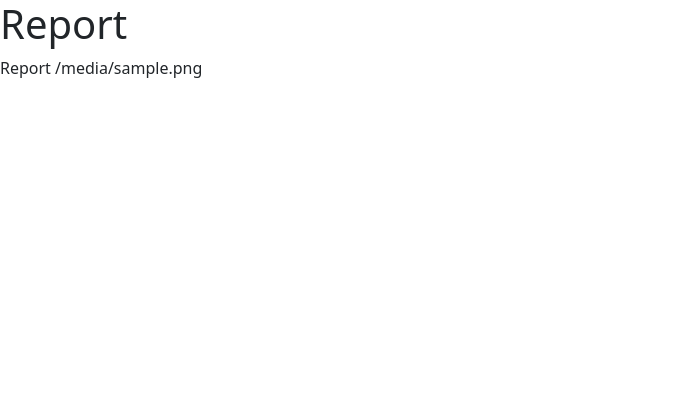
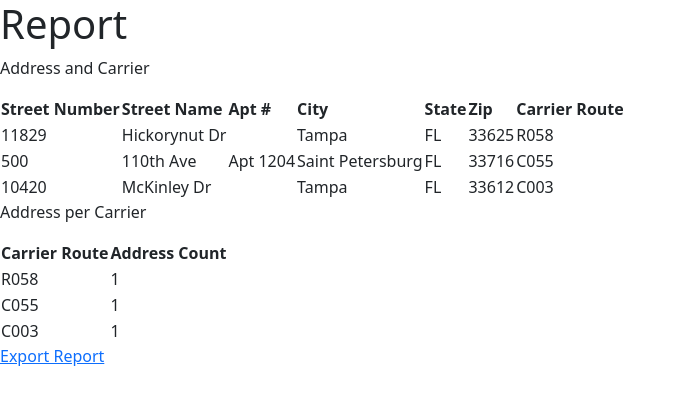
Before and after one commit to CleverChuk/route-mining, a Flask app: template web/templates/report/report.html in a window 1280 px wide. Shown: the top 405 px of the page, without its empty margins (0-686 px from the left). Run offline with Flask 2, Linux system fonts and the light colour scheme; the template is opened without the code that fills it: most values are stand-ins (such as "Sample title", 1, 10 or a date in 2020).

Commit message:
feature complete

```diff
--- a/lib/responder.py
+++ b/lib/responder.py
@@ -3,7 +3,7 @@
 import json
 import os
 from typing import List
-from collections import deque
+from collections import defaultdict, deque
 import pandas as pd
 
 from lib.model import Address, AddressBuilder, AddressEncoder
@@ -140,6 +140,10 @@
         with open(file_path, "w") as fp:
             json.dump(addresses, fp, cls=AddressEncoder)
 
+    # def __address_per_route(self, addresses):
+    #     table = defaultdict(int)
+    #     for address in addresses:
+    #         table[address.carrier_route] += 1
     # def export_file(self):
     #     report_path = os.path.join(self.file_dir, self.report_file)
     #     data_path = os.path.join(self.file_dir, self.filename)
--- a/web/report.py
+++ b/web/report.py
@@ -1,11 +1,15 @@
+from collections import defaultdict
+import imp
+import json
 import os
 from flask import (
-    Blueprint, flash, redirect, render_template, request, session, url_for, current_app
+    Blueprint, flash, redirect, render_template, request, session, url_for, current_app, jsonify, send_file
 )
 
 from werkzeug.utils import secure_filename
 from lib import default_file_handler_chain, default_responder_pipeline
 from lib.responder import ReportGeneratorResponder
+import pandas as pd
 
 
 
@@ -24,4 +28,32 @@
 
     default_responder_pipeline.add_last(ReportGeneratorResponder())
     default_responder_pipeline.respond(addresses)
-    return render_template('report/report.html')
+    return render_template('report/report.html', filename=filename)
+
+@report_blue_print.route('/data', methods=('GET',))
+def report_data():
+    with open("web/files/data.json") as fp:
+        payload = json.load(fp)
+    return jsonify(payload)
+
+@report_blue_print.route('/export/<filename>', methods=('GET',))
+def export_report(filename):
+    with open("web/files/data.json") as fp:
+        data = json.load(fp)
+
+    df0 = pd.DataFrame(data)
+    df1 = pd.DataFrame(__addresses_per_route(data))
+    exported_file_path = os.path.join(current_app.config['UPLOAD_FOLDER'], "export.xlsx")
+
+    with pd.ExcelWriter(exported_file_path) as writer:
+        df0.to_excel(writer, sheet_name="address_with_carrier_route")
+        df1.to_excel(writer, sheet_name="address_per_route")
+    return send_file("files/export.xlsx", as_attachment=True, attachment_filename='')
+
+
+def __addresses_per_route(data):
+    counter = defaultdict(int)
+    for datum in data:
+        counter[datum["carrier_route"]] += 1
+
+    return [{"Carrier Route": cr, "Address Count": count} for cr, count in counter.items()]
--- a/web/static/js/main.js
+++ b/web/static/js/main.js
@@ -0,0 +1,86 @@
+d3.json("/data")
+    .then(function (data) {
+        function tabulate_addr_cr(data, columns) {
+            let table = d3.select("#addr-cr")
+                , columnNames = ["Street Number", "Street Name", "Apt #", "City", "State", "Zip", "Carrier Route"]
+                , thead = table.append("thead")
+                , tbody = table.append("tbody");
+
+            // append the header row
+            thead.append("tr")
+                .selectAll("th")
+                .data(columnNames)
+                .enter()
+                .append("th")
+                .text(function (columnName) { return columnName; });
+
+            // create a row for each object in the data
+            let rows = tbody.selectAll("tr")
+                .data(data)
+                .enter()
+                .append("tr");
+
+            // create a cell in each row for each column
+            rows.selectAll("td")
+                .data(function (row) {
+                    return columns.map(function (column) {
+                        return { column: column, value: row[column] };
+                    });
+                })
+                .enter()
+                .append("td")
+                .html(function (d) {
+                    return d.value;
+                });
+
+            return table;
+        };
+
+        function tabulate_addr_count(data) {
+            let table = d3.select("#addr-count")
+                , columnNames = ["Carrier Route", "Address Count"]
+                , thead = table.append("thead")
+                , tbody = table.append("tbody");
+
+            var computed = {}
+            data.forEach(element => {
+                if (computed[element["carrier_route"]]) {
+                    let cr = computed[element["carrier_route"]]
+                    cr["count"] += 1;
+                } else {
+                    computed[element["carrier_route"]] = { carrier_route: element["carrier_route"], count: 1 }
+                }
+            });
+            // append the header row
+            thead.append("tr")
+                .selectAll("th")
+                .data(columnNames)
+                .enter()
+                .append("th")
+                .text(function (columnName) { return columnName; });
+
+            // create a row for each object in the data
+            let rows = tbody.selectAll("tr")
+                .data(Object.values(computed))
+                .enter()
+                .append("tr");
+
+            // create a cell in each row for each column
+            let columns = ['carrier_route', 'count']
+            rows.selectAll("td")
+                .data(function (row) {
+                    return columns.map(function (column) {
+                        return { column: column, value: row[column] };
+                    });
+                })
+                .enter()
+                .append("td")
+                .html(function (d) {
+                    return d.value;
+                });
+
+            return table;
+        };
+        tabulate_addr_cr(data, ['street_number', 'street_name', 'apt_number', 'city', 'state', 'zip', 'carrier_route']);
+        tabulate_addr_count(data);
+    });
--- a/web/templates/base.html
+++ b/web/templates/base.html
@@ -6,6 +6,7 @@
 <meta charset="utf-8">
 <meta name="viewport" content="width=device-width, initial-scale=1">
 
+<body>
   <section class="content">
     <header>
       {% block header %}{% endblock %}
@@ -15,3 +16,4 @@
     {% endfor %}
     {% block content %}{% endblock %}
   </section>
+</body>
--- a/web/templates/report/report.html
+++ b/web/templates/report/report.html
@@ -5,8 +5,16 @@
 {% endblock %}
 
 {% block content %}
-<p>Report {{filename}}</p>
-<div class="chart"></div>
+<div>
+    <p>Address and Carrier</p>
+    <table id="addr-cr"></table>
+</div>
+<span></span>
+<div>
+    <p>Address per Carrier</p>
+    <table id="addr-count"></table>
+</div>
+<a href="/export/{{filename}}">Export Report</a>
 <script src="https://cdn.jsdelivr.net/npm/bootstrap@5.0.2/dist/js/bootstrap.bundle.min.js"
     integrity="sha384-MrcW6ZMFYlzcLA8Nl+NtUVF0sA7MsXsP1UyJoMp4YLEuNSfAP+JcXn/tWtIaxVXM"
     crossorigin="anonymous"></script>
```
Also changed, not shown: web/files/data.json (+1 -29 lines), 1 other file. Lines whose indentation alone changed are shown as unchanged.
